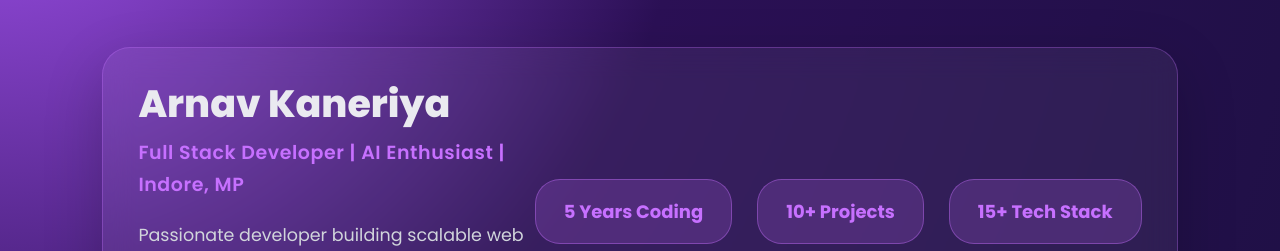
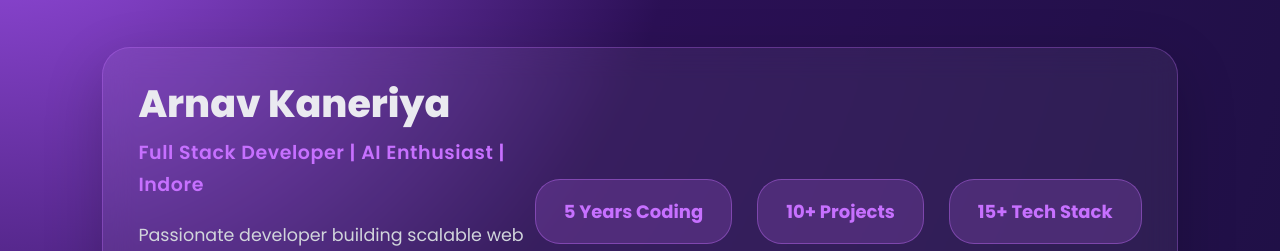
Before and after one commit to Arnav-techh/portfolio, a React (Vite) app: page / in a window 1280 px wide. Shown: the part 1000-1251 px from the top of the page. Built offline with nearby package versions, Linux system fonts and the light colour scheme.

Commit message:
About section changed

```diff
--- a/src/components/About.jsx
+++ b/src/components/About.jsx
@@ -9,7 +9,7 @@ const About = () => {
       <div className="about-profile-simple" data-aos="fade-up" data-aos-delay="200">
         <div className="profile-intro">
           <h3>Arnav Kaneriya</h3>
-          <p className="role">Full Stack Developer | AI Enthusiast | Indore, MP</p>
+          <p className="role">Full Stack Developer | AI Enthusiast | Indore</p>
           <p>
             Passionate developer building scalable web apps with <strong>React, Salesforce, Python </strong>
              and exploring <strong>AI/ML solutions</strong>. B.Tech CSE (2021-2025).
```
